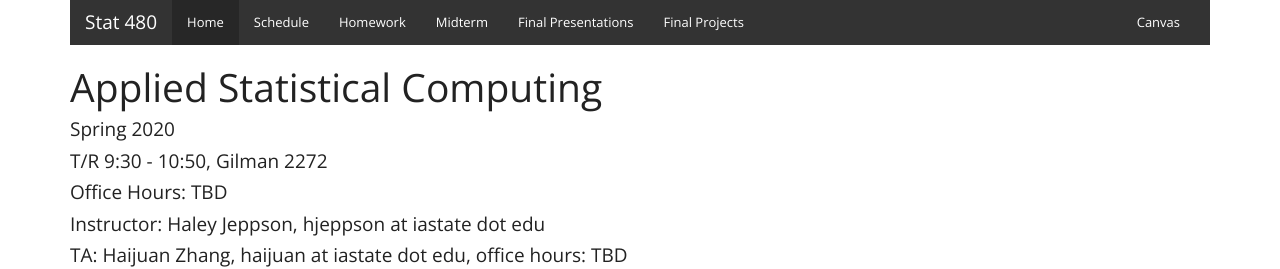
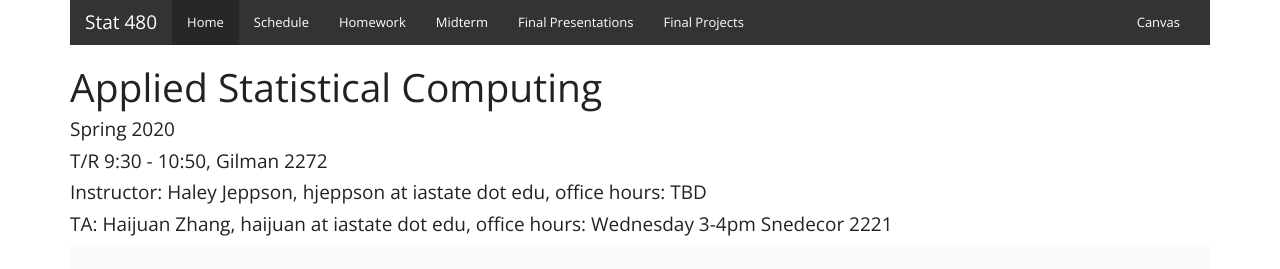
Before and after one commit to Stat480-at-ISU/Stat480-at-ISU.github.io, a Jekyll site: the page built from index.html, in a window 1280 px wide, cut to the strip 0-269 px from the top of the page. Built offline with Jekyll 4.4.1, drawn with Linux system fonts in a browser that asks for light colours.

Commit message:
add office hours

```diff
--- a/index.html
+++ b/index.html
@@ -6,9 +6,8 @@ layout: default
   <h1>Applied Statistical Computing</h1>
   <h4>Spring 2020</h4>
   <h4>T/R 9:30 - 10:50, Gilman 2272</h4>
-  <h4>Office Hours: TBD</h4>
-  <h4>Instructor: Haley Jeppson, hjeppson at iastate dot edu</h4>
-  <h4>TA: Haijuan Zhang, haijuan at iastate dot edu, office hours: TBD</h4>
+  <h4>Instructor: Haley Jeppson, hjeppson at iastate dot edu, office hours: TBD</h4>
+  <h4>TA: Haijuan Zhang, haijuan at iastate dot edu, office hours: Wednesday 3-4pm Snedecor 2221</h4>
 </div>
 <div class="jumbotron">
   <blockquote>
```
Also changed, not shown: 1 other file.
